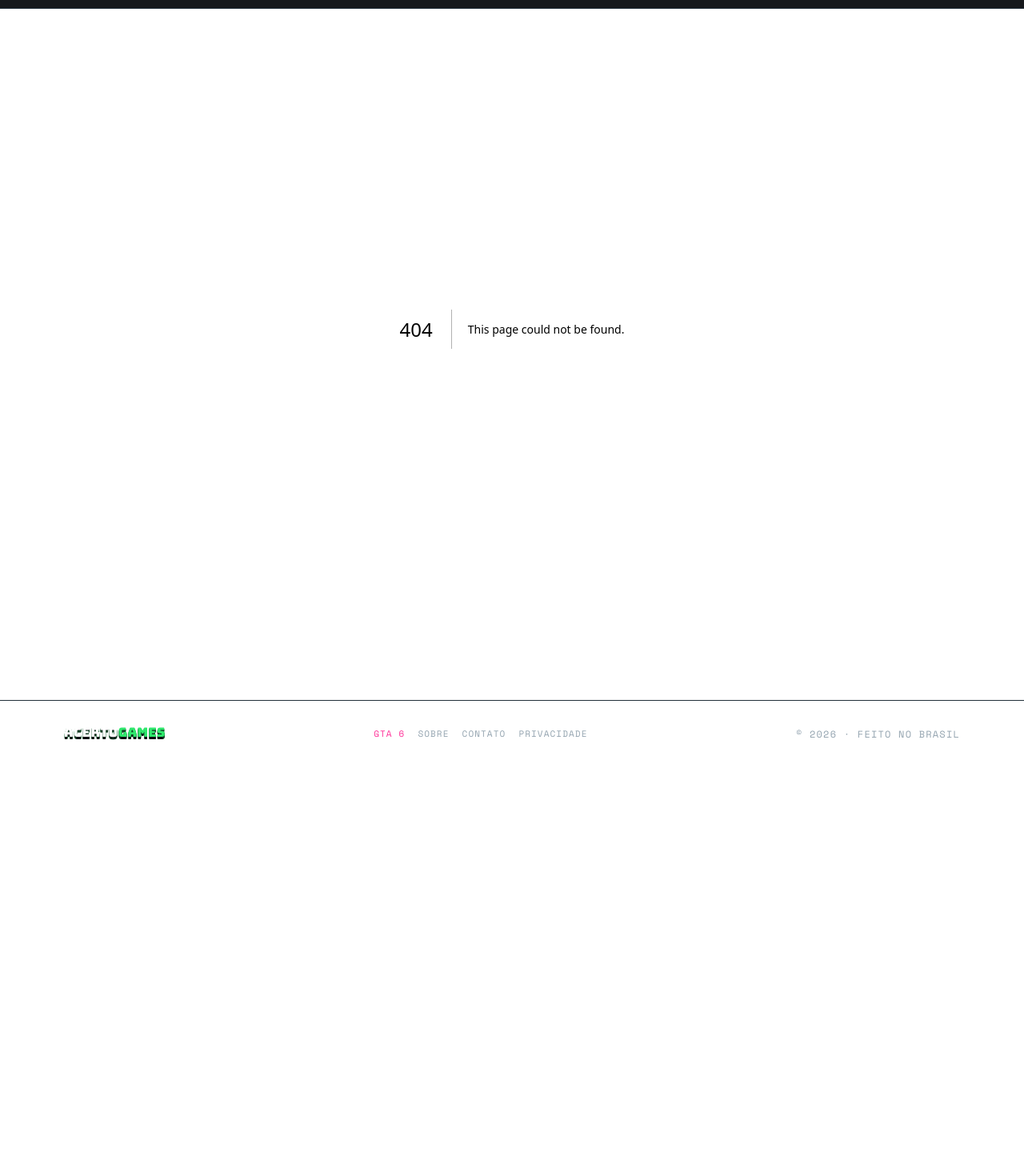
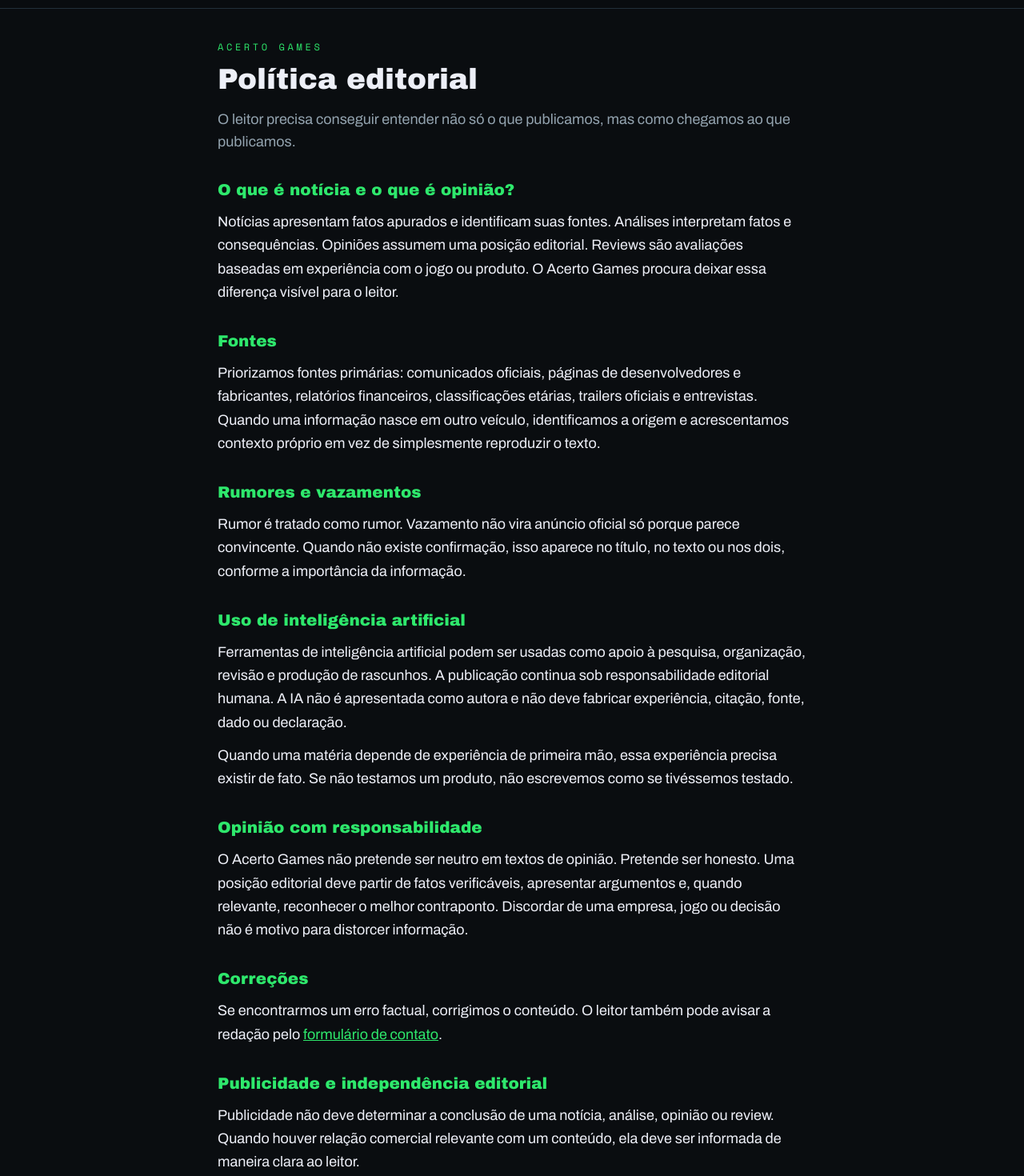
Before and after one commit to brunofvprieto/acerto-games, a Next.js app: page /editorial in a window 1280 px wide. Before the commit this address had no page. Shown: the part 80-1550 px from the top of the page at 80% size. Before the commit the page ends 1039 px from the top, so only its background shows below. Built offline with nearby package versions, Linux system fonts and the light colour scheme.

Commit message:
Adicionar política editorial e transparência do Acerto Games

```diff
--- /dev/null
+++ b/app/editorial/page.js
@@ -0,0 +1,73 @@
+import Link from "next/link";
+
+export const metadata = {
+  title: "Política editorial — Acerto Games",
+  description:
+    "Como o Acerto Games apura, escreve, revisa, corrige e identifica conteúdo jornalístico e opinativo.",
+};
+
+export default function Editorial() {
+  return (
+    <main className="mx-auto max-w-3xl px-4 py-10">
+      <p className="font-mono text-xs uppercase tracking-[0.3em] text-arcade">Acerto Games</p>
+      <h1 className="mt-3 font-display text-4xl">Política editorial</h1>
+      <p className="mt-4 text-lg text-dim">
+        O leitor precisa conseguir entender não só o que publicamos, mas como chegamos ao que publicamos.
+      </p>
+
+      <div className="mt-8 space-y-8 text-lg leading-relaxed">
+        <section>
+          <h2 className="font-display text-xl text-arcade">O que é notícia e o que é opinião?</h2>
+          <p className="mt-3">
+            Notícias apresentam fatos apurados e identificam suas fontes. Análises interpretam fatos e consequências. Opiniões assumem uma posição editorial. Reviews são avaliações baseadas em experiência com o jogo ou produto. O Acerto Games procura deixar essa diferença visível para o leitor.
+          </p>
+        </section>
+
+        <section>
+          <h2 className="font-display text-xl text-arcade">Fontes</h2>
+          <p className="mt-3">
+            Priorizamos fontes primárias: comunicados oficiais, páginas de desenvolvedores e fabricantes, relatórios financeiros, classificações etárias, trailers oficiais e entrevistas. Quando uma informação nasce em outro veículo, identificamos a origem e acrescentamos contexto próprio em vez de simplesmente reproduzir o texto.
+          </p>
+        </section>
+
+        <section>
+          <h2 className="font-display text-xl text-arcade">Rumores e vazamentos</h2>
+          <p className="mt-3">
+            Rumor é tratado como rumor. Vazamento não vira anúncio oficial só porque parece convincente. Quando não existe confirmação, isso aparece no título, no texto ou nos dois, conforme a importância da informação.
+          </p>
+        </section>
+
+        <section>
+          <h2 className="font-display text-xl text-arcade">Uso de inteligência artificial</h2>
+          <p className="mt-3">
+            Ferramentas de inteligência artificial podem ser usadas como apoio à pesquisa, organização, revisão e produção de rascunhos. A publicação continua sob responsabilidade editorial humana. A IA não é apresentada como autora e não deve fabricar experiência, citação, fonte, dado ou declaração.
+          </p>
+          <p className="mt-3">
+            Quando uma matéria depende de experiência de primeira mão, essa experiência precisa existir de fato. Se não testamos um produto, não escrevemos como se tivéssemos testado.
+          </p>
+        </section>
+
+        <section>
+          <h2 className="font-display text-xl text-arcade">Opinião com responsabilidade</h2>
+          <p className="mt-3">
+            O Acerto Games não pretende ser neutro em textos de opinião. Pretende ser honesto. Uma posição editorial deve partir de fatos verificáveis, apresentar argumentos e, quando relevante, reconhecer o melhor contraponto. Discordar de uma empresa, jogo ou decisão não é motivo para distorcer informação.
+          </p>
+        </section>
+
+        <section>
+          <h2 className="font-display text-xl text-arcade">Correções</h2>
+          <p className="mt-3">
+            Se encontrarmos um erro factual, corrigimos o conteúdo. O leitor também pode avisar a redação pelo <Link href="/contato" className="text-arcade underline">formulário de contato</Link>.
+          </p>
+        </section>
+
+        <section>
+          <h2 className="font-display text-xl text-arcade">Publicidade e independência editorial</h2>
+          <p className="mt-3">
+            Publicidade não deve determinar a conclusão de uma notícia, análise, opinião ou review. Quando houver relação comercial relevante com um conteúdo, ela deve ser informada de maneira clara ao leitor.
+          </p>
+        </section>
+      </div>
+    </main>
+  );
+}
```
